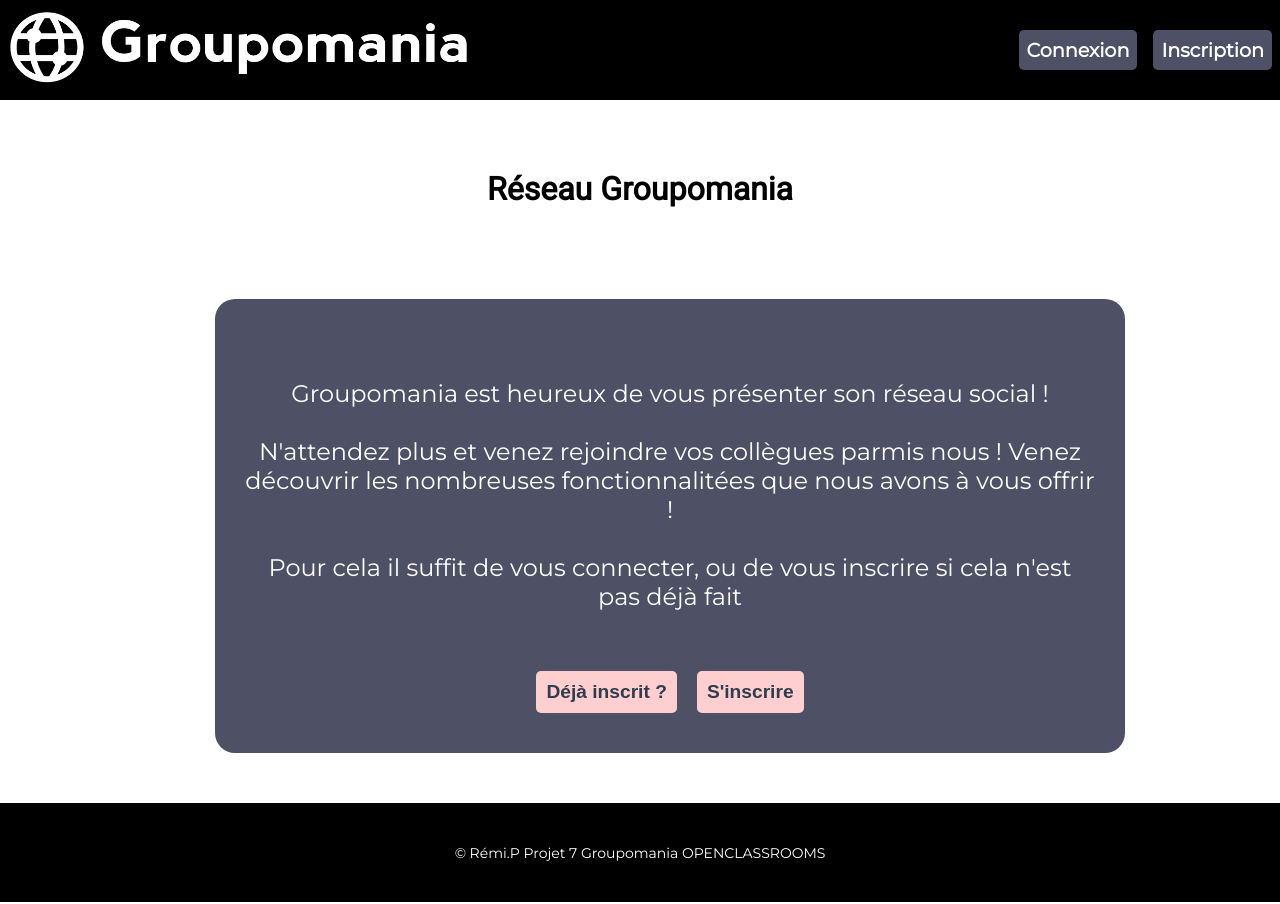
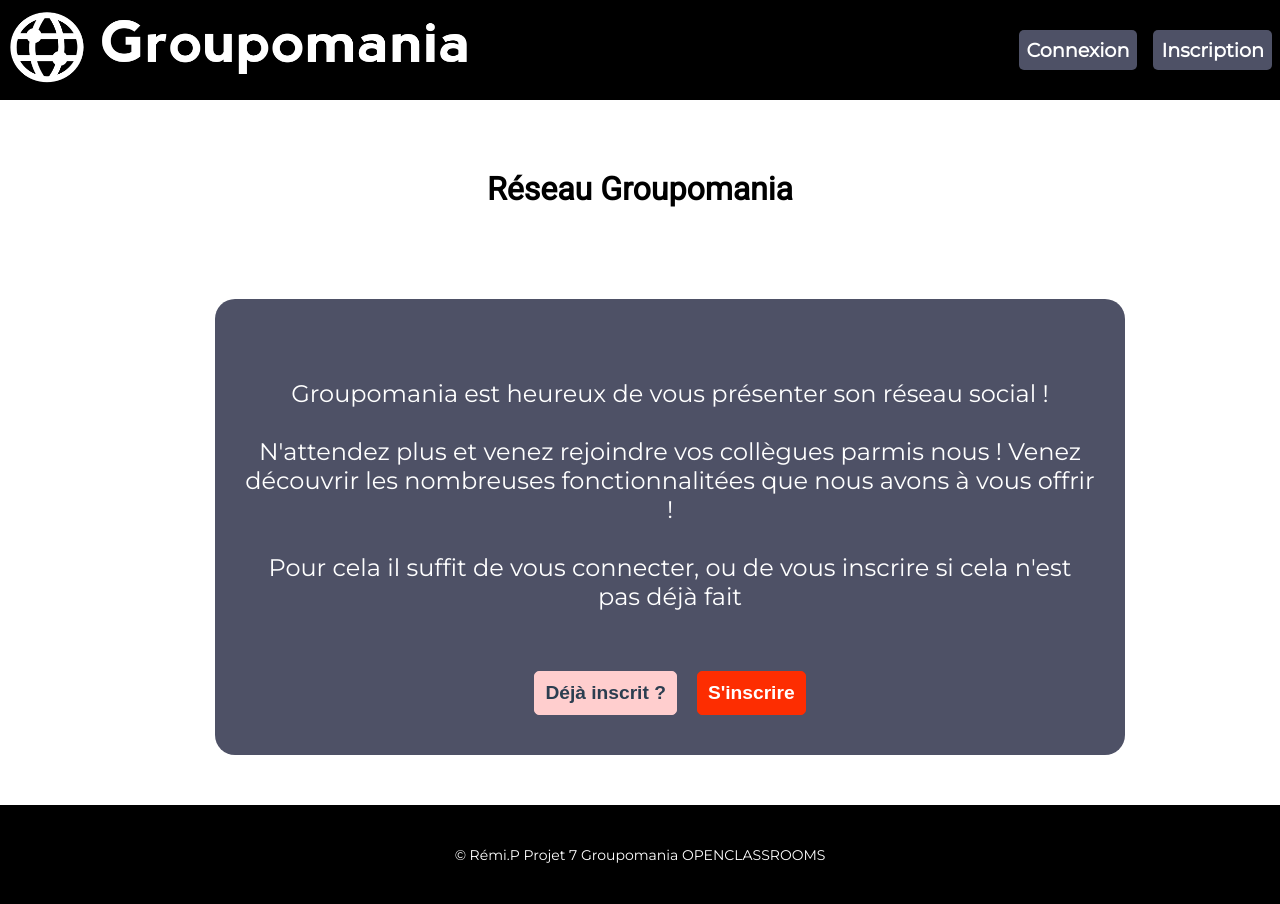
Before and after one commit to Osiri70cl/Groupomania-p7-OC, a Vue app in the folder frontend/: page / in a window 1280 px wide. Built offline with nearby package versions, Linux system fonts and the light colour scheme; the HTML template or start-up script is replaced by a standard one.

Commit message:
modif visuel button home page

```diff
--- a/frontend/src/components/SignupForm.vue
+++ b/frontend/src/components/SignupForm.vue
@@ -1,7 +1,7 @@
 <template>
   <div class="form-container">
     <form class="form">
-      <div class="input-div">
+      <div class="input-div-signup">
         <input
           v-model="firstName"
           class="inputs"
@@ -151,7 +151,7 @@ export default {
 .form {
   padding: 20px;
 }
-.input-div {
+.input-div-signup {
   display: flex;
   flex-direction: column;
   justify-content: center;
--- a/frontend/src/views/Home.vue
+++ b/frontend/src/views/Home.vue
@@ -12,8 +12,10 @@
           n'est pas déjà fait
         </p>
         <div class="buttonArea">
-          <button @click="toLogin()" class="textButton">Déjà inscrit ?</button>
-          <button @click="toSignup()" class="textButton">S'inscrire</button>
+          <button @click="toLogin()" class="textButton pink">
+            Déjà inscrit ?
+          </button>
+          <button @click="toSignup()" class="textButton red">S'inscrire</button>
         </div>
       </div>
     </div>
@@ -57,7 +59,6 @@ export default {
 
 .welcomeText {
   width: 100%;
-  height: 100%;
   background-color: #4e5166;
   border-radius: 20px;
   padding: 30px;
@@ -80,14 +81,29 @@ export default {
   padding: 10px;
   border-radius: 5px;
   border: none;
-  background-color: #ffcece;
-  color: #2c3e50;
+
   font-size: 1.2em;
   font-weight: bold;
 }
-button:hover {
+
+.textButton:hover {
   cursor: pointer;
-  background-color: rgb(170, 170, 170);
+  background-color: #4e5166;
+  border: 1px solid white;
+}
+.red {
+  background-color: #fd2d01;
+  color: white;
+  border: 1px solid #fd2d01;
+}
+
+.pink {
+  background-color: #ffcece;
+  color: #2c3e50;
+  border: 1px solid #ffcece;
+}
+.pink:hover {
+  color: white;
 }
 
 @media screen and (max-width: 1000px) {
--- a/frontend/src/views/Signup.vue
+++ b/frontend/src/views/Signup.vue
@@ -1,7 +1,7 @@
 <template>
   <div class="main">
     <h1 class="title-form">Inscrivez-vous dès aujourd'hui !</h1>
-    <div class="welcomeSection">
+    <div class="welcomeSection-form">
       <div id="login-form" class="formLayout">
         <signupForm />
       </div>
@@ -28,10 +28,10 @@ export default {
   background-color: #4e5166;
 }
 
-.welcomeSection {
+.welcomeSection-form {
   margin: 50px auto;
   max-width: 850px;
-  height: 700px;
+  height: 100%;
 }
 
 .formLayout {
```
Also changed, not shown: 1 other file (tests, documents, lock files or other folders).
